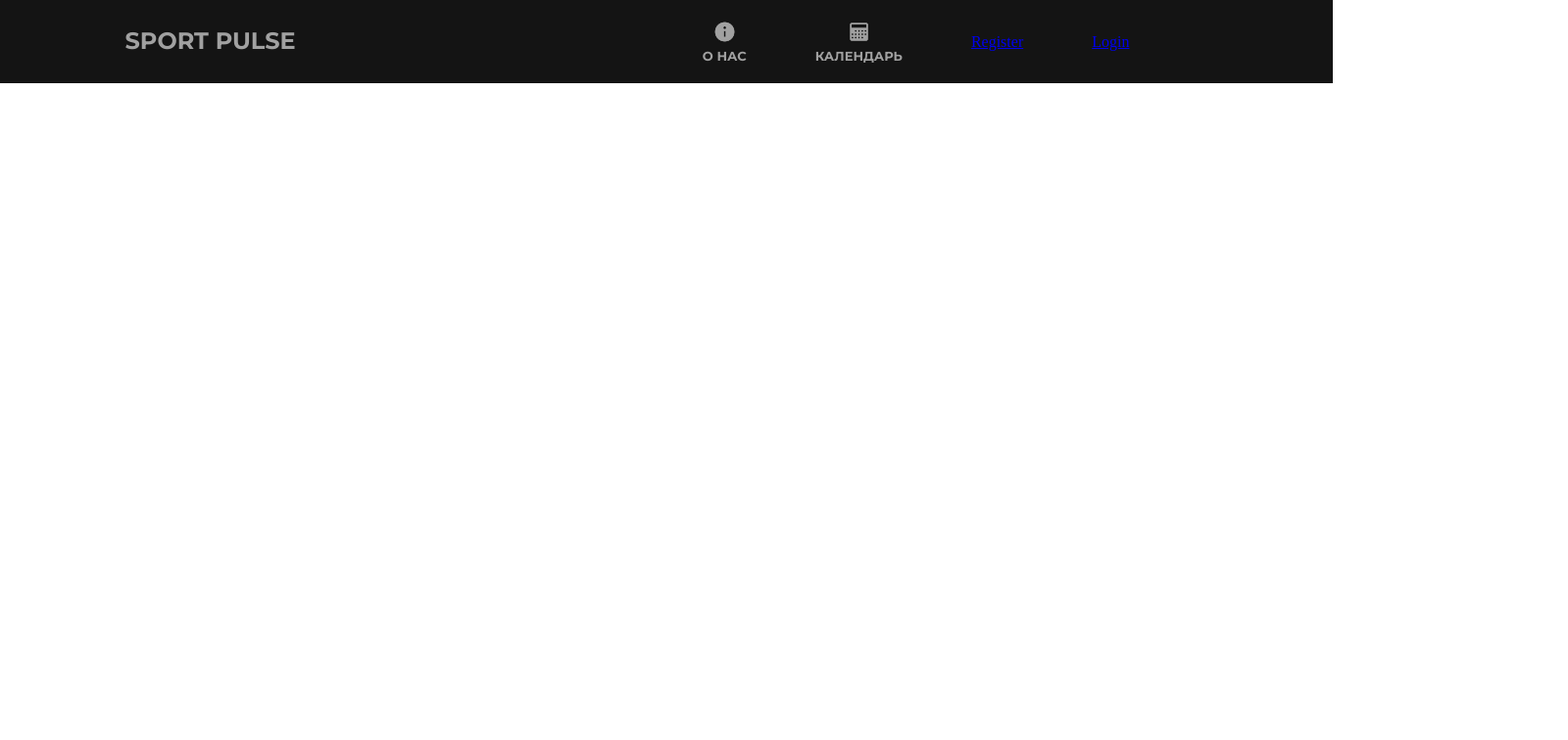
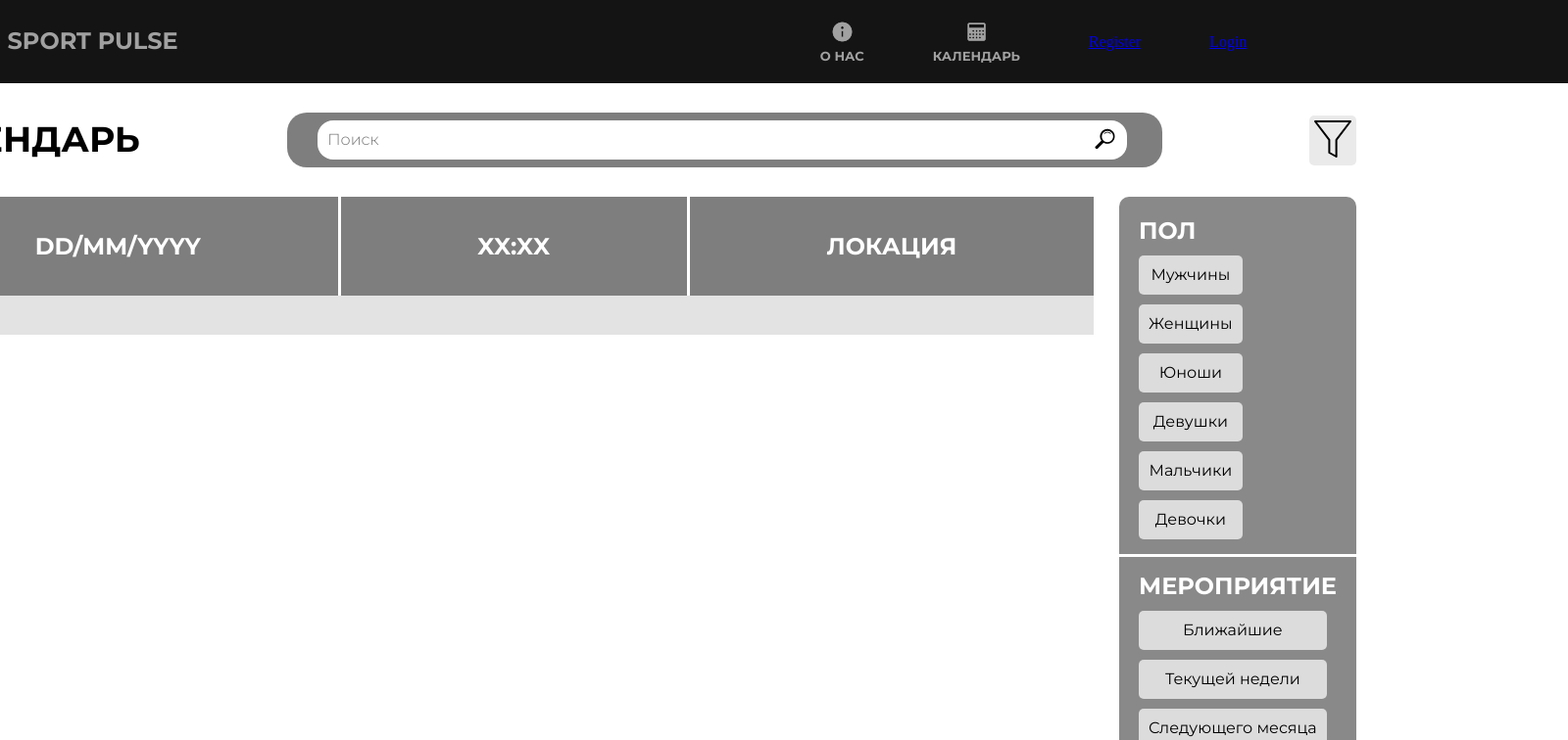
Before and after one commit to HomnixMirn/a-cutlet-with-a-puree-, a React (Create React App) app in the folder reactapp/: page /calendar in a window 1280 px wide. Shown: the top 756 px of the page at 98% size, 1600 px wide, since content can reach past the window. Built offline with nearby package versions, Linux system fonts and the light colour scheme; no server answers.

Commit message:
Calendar react

```diff
--- a/reactapp/src/App.css
+++ b/reactapp/src/App.css
@@ -1,6 +1,10 @@
 
 .wrapper{
-  width: 1440px;
+  width: 1920px;
   display: flex;
   flex-direction: column;
+  align-items: center;
 }
+main{
+  width: 1488px;
+}
--- a/reactapp/src/App.js
+++ b/reactapp/src/App.js
@@ -3,7 +3,7 @@ import { Routes, Route } from "react-router-dom";
 import Register from './packages/Register';
 import Login from './packages/Login';
 import Header from './components/Header';
-
+import Calendar from './packages/Calendar';
 
 function App() {
   return (
@@ -11,6 +11,7 @@ function App() {
       <Header/>
       <main>
         <Routes>
+        <Route path="/calendar" element={<Calendar />} />
           <Route path="/register" element={<Register />} />
           <Route path="/personal_info" element={<Login />} />
         </Routes>
--- a/reactapp/src/components/Header.jsx
+++ b/reactapp/src/components/Header.jsx
@@ -33,12 +33,10 @@ function Header() {
                 <img src={info} alt="" className="header-img"/>
                 <h1 className="header-a-h1">О нас</h1>
             </a>
-            <a href="" className='header-a' onClick={(e) => {
-                e.preventDefault()
-            }}  >
+            <Link to={'/calendar'} className='header-a'>
                 <img src={calendar} alt="" className="header-img" />
                 <h1 className="header-a-h1">Календарь</h1>
-            </a>
+            </Link>
             { localStorage.getItem('token')
             ?<>
                 <a href="" className='header-a'>
--- /dev/null
+++ b/reactapp/src/packages/Calendar.css
@@ -0,0 +1,173 @@
+.mega-block{
+    width: 1488px;
+    display: flex;
+    flex-direction: column;
+    align-items: center;
+    margin-top: 30px;
+    gap: 30px;
+}
+.calendar-top{
+    width: 100%;
+    display: flex;
+    flex-direction: row;
+    justify-content: space-between;
+    align-items: center;
+}
+.h1-calendar{
+    font-family: Bold;
+    font-weight: 700;
+    font-size: 36px;
+    line-height: 111%;
+    text-transform: uppercase;
+}
+.calendar-bottom{
+    width: 100%;
+    display: flex;
+    flex-direction: row-reverse;
+    align-items: flex-start;
+    gap:26px;
+}
+.check-filter{
+    background: rgba(117, 117, 117, 0.15);
+    border: none;
+    outline: none;
+    padding: 5px;
+    border-radius: 5px;
+}
+.calendars{
+    width: 100%;
+    display: flex;
+    flex-direction: column;
+    align-items: center;
+}
+.calendar-cart{
+    display: flex;
+    flex-direction: column;
+    align-items: center;
+    width: 100%;
+}
+.calendar-cart-top{
+    display: flex;
+    flex-direction: row;
+    align-items: center;
+    width: 100%;
+    height: 101px;
+    background: rgba(41, 41, 41, 0.6);
+    justify-content: space-evenly;
+}
+.prev-cart{
+    width: 3px;
+    height: 100%;
+    background-color: white;
+}
+.calendar-cart-bottom{
+    background: rgba(209, 208, 208, 0.6);
+    width: 100%;
+}
+.h1-cart{
+    font-family: Bold;
+font-weight: 700;
+font-size: 24px;
+line-height: 125%;
+text-transform: uppercase;
+color: white;
+}
+.opis-cart{
+    font-family: Bold;
+    font-weight: 400;
+    font-size: 16px;
+    line-height: 125%;
+    padding: 10px;
+}
+.filterSort{
+    background: rgba(20, 20, 20, 0.5);
+    border-radius: 10px;
+    flex-direction: column;
+    padding: 20px;
+    align-items: center;
+    gap: 15px;
+}
+.prev-filterSort{
+    width: 125%;
+    height: 3px;
+    background: white;
+}
+.buts-filter, .buts-sort{
+    display: flex;
+    flex-direction: column;
+    gap: 10px;
+}
+.filter,.sort{
+    width: 100%;
+    display: flex;
+    flex-direction: column;
+    align-items: flex-start;
+    gap: 10px;
+}
+.but-filter, .but-sort{
+    background: rgba(255, 255, 255, 0.7);;
+    border: none;
+    outline: none;
+    padding: 10px;
+    border-radius: 5px;
+    font-family: Regular;
+    font-weight: 400;
+    font-size: 16px;
+    line-height: 125%;
+    color: black;
+}
+.filter-h1, .sort-h1{
+    font-family: Bold;
+    font-weight: 700;
+    font-size: 24px;
+    line-height: 125%;
+    text-transform: uppercase;
+    color: white;
+}
+.button-form-filterSort{
+    font-family: Bold;
+font-weight: 700;
+font-size: 18px;
+line-height: 111%;
+text-transform: uppercase;
+color: black;
+padding: 15px;
+border:none;
+outline: none;
+border-radius: 10px;
+}
+.block-poisk{
+    background: rgba(41, 41, 41, 0.6);
+    width: 60%;
+    height: 56px;
+    border-radius: 20px;
+    display: flex;
+    align-items: center;
+    justify-content: center;
+}
+.input-poisk{
+    width: 95%;
+    padding: 10px;
+    border: none;
+    outline: none;
+    border-radius: 16px;
+    font-family: Light;
+    font-weight: 400;
+    font-size: 16px;
+    line-height: 125%;
+    color: black;
+}
+.poisk-abc{
+    width: 95%;
+    display: flex;
+    justify-content: flex-end;
+    margin-right: 3%;
+    align-items: center;
+}
+.button-form-poisk{
+    position: absolute;
+    border:none;
+    background: none;
+    outline: none;
+    padding: 10px;
+}
--- /dev/null
+++ b/reactapp/src/packages/Calendar.jsx
@@ -0,0 +1,71 @@
+import { useEffect , useState} from 'react'
+import poisk from '../static/img/poisk.png'
+import './Calendar.css'
+
+function Calendar()  {
+    const [checkModal, setCheckModal] = useState(true)
+
+    return (
+    <div className='mega-block'>
+        <div className="calendar-top">
+            <h1 className="h1-calendar">Календарь</h1>
+            <form className="block-poisk">
+                <div className="poisk-abc">
+                    <input type="text" placeholder="Поиск" className='input-poisk'/>
+                    <div className="button-form-poisk">
+                        <img src={poisk} alt="" />
+                    </div>
+                </div>
+            </form>
+            <button className="check-filter" onClick={() => setCheckModal(!checkModal)}>
+                <svg width="38" height="38" viewBox="0 0 38 38" fill="none" xmlns="http://www.w3.org/2000/svg">
+                    <path d="M37 1H1L15.4 19.92V33L22.6 37V19.92L37 1Z" stroke="black" stroke-width="2" stroke-linecap="round" stroke-linejoin="round" />
+                </svg>
+            </button>
+        </div>
+        <div className="calendar-bottom">
+            <div className="filterSort" style={{display: checkModal ? 'flex' : 'none'}}>
+                <div className="filter">
+                    <h1 className="filter-h1">Пол</h1>
+                    <div className="buts-filter">
+                        <button className='but-filter'>Мужчины</button>
+                        <button className='but-filter'>Женщины</button>
+                        <button className='but-filter'>Юноши</button>
+                        <button className='but-filter'>Девушки</button>
+                        <button className='but-filter'>Мальчики</button>
+                        <button className='but-filter'>Девочки</button>
+                    </div>
+                </div>
+                <div className="prev-filterSort"></div>
+                <div className="sort">
+                    <h1 className="sort-h1">Мероприятие</h1>
+                    <div className="buts-sort">
+                        <button className="but-sort">Ближайшие</button>
+                        <button className="but-sort">Текущей недели</button>
+                        <button className="but-sort">Следующего месяца</button>
+                        <button className="but-sort">Квартал</button>
+                        <button className="but-sort">Полугодия</button>
+                    </div>
+                </div>
+                <div className="prev-filterSort"></div>
+                <button class="button-form-filterSort">Применить</button>
+            </div>
+            <div className="calendars">
+                <div className="calendar-cart">
+                    <div className="calendar-cart-top">
+                        <h1 className="h1-cart">DD/MM/YYYY</h1>
+                        <div className="prev-cart"></div>
+                        <h1 className="h1-cart">XX:XX</h1>
+                        <div className="prev-cart"></div>
+                        <h1 className="h1-cart">Локация</h1>
+                    </div>
+                    <div className="calendar-cart-bottom">
+                        <h1 className="opis-cart">Описание</h1>
+                    </div>
+                </div>
+            </div>
+        </div>
+    </div>
+    )
+}
+export default Calendar
```
Also changed, not shown: reactapp/src/static/img/poisk.png (added), 1 other file (tests, documents, lock files or other folders).
